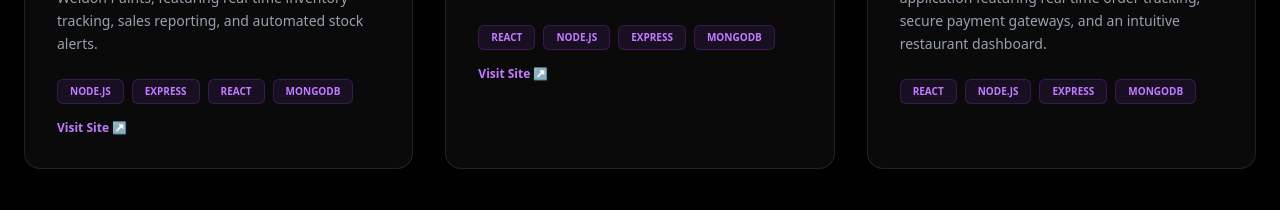
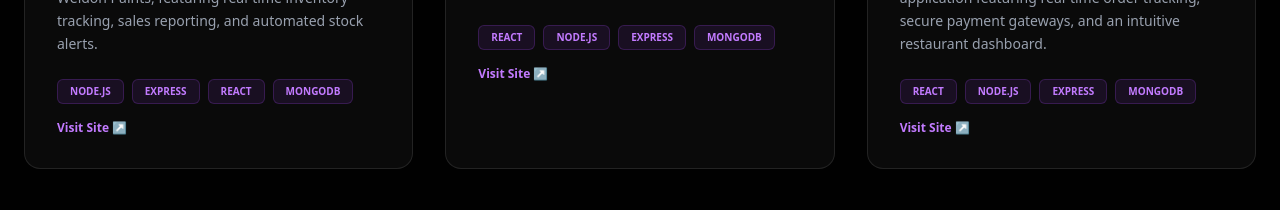
Before and after one commit to muhammadshoukat2030/msportfolio, a React (Vite) app: page / in a window 1280 px wide. Shown: the part 3860-4070 px from the top of the page. Built offline with nearby package versions, Linux system fonts and the light colour scheme.

Commit message:
update code

```diff
--- a/package.json
+++ b/package.json
@@ -12,6 +12,7 @@
   "dependencies": {
     "@tailwindcss/postcss": "^4.1.18",
     "lucide-react": "^0.563.0",
+    "node-js": "^1.0.0",
     "react": "^19.2.0",
     "react-dom": "^19.2.0",
     "react-icons": "^5.5.0",
--- a/src/sections/Projects.jsx
+++ b/src/sections/Projects.jsx
@@ -29,7 +29,7 @@ const Projects = () => {
       desc: "A high-performance MERN stack food delivery application featuring real-time order tracking, secure payment gateways, and an intuitive restaurant dashboard.",
       image: foodimage,
       tags: ["React", "Node.js", "Express", "MongoDB"],
-      link: "#"
+      link: "https://food-nine-ashy.vercel.app/"
     },
   ];
 
```
Also changed, not shown: 1 other file (tests, documents, lock files or other folders).
